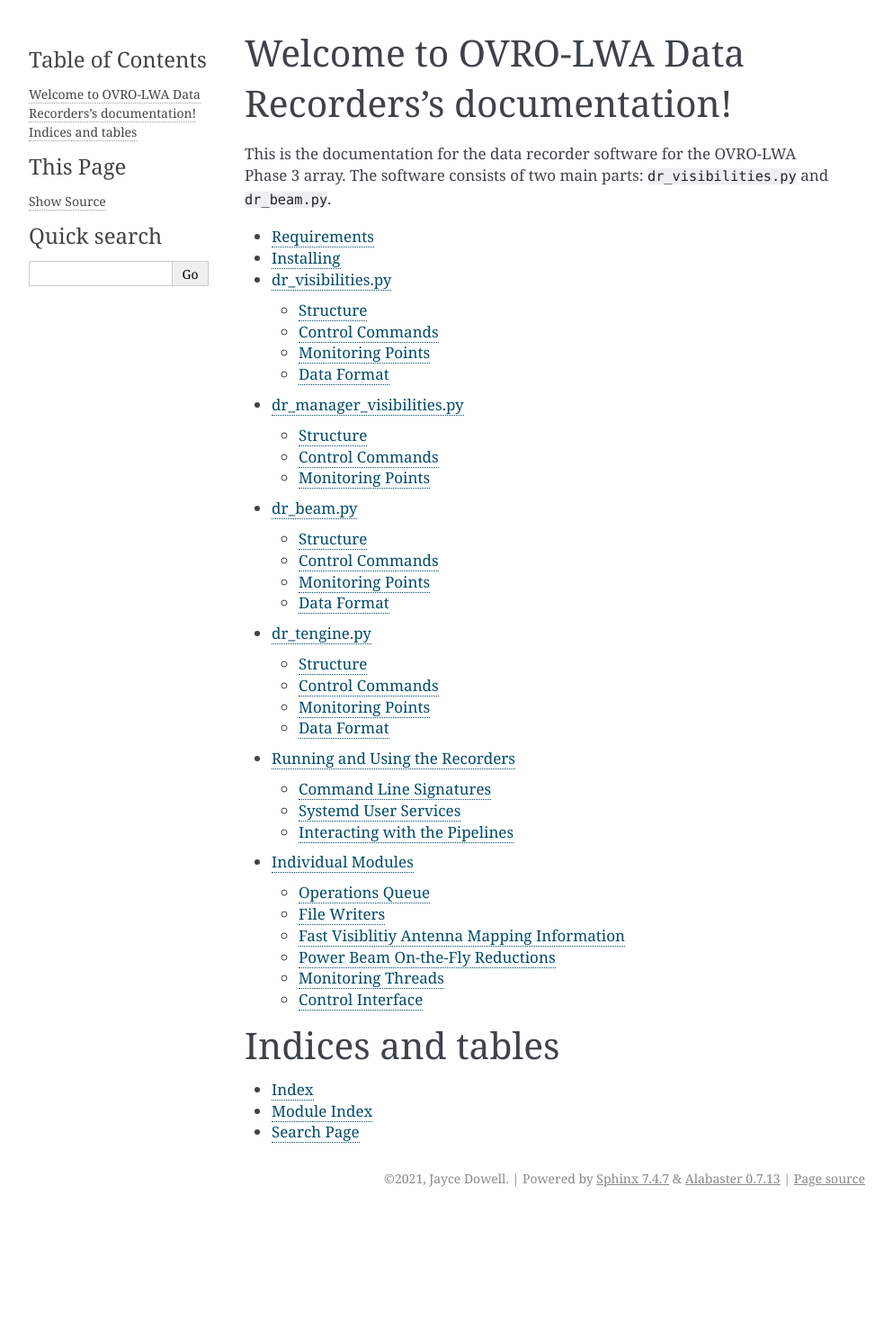
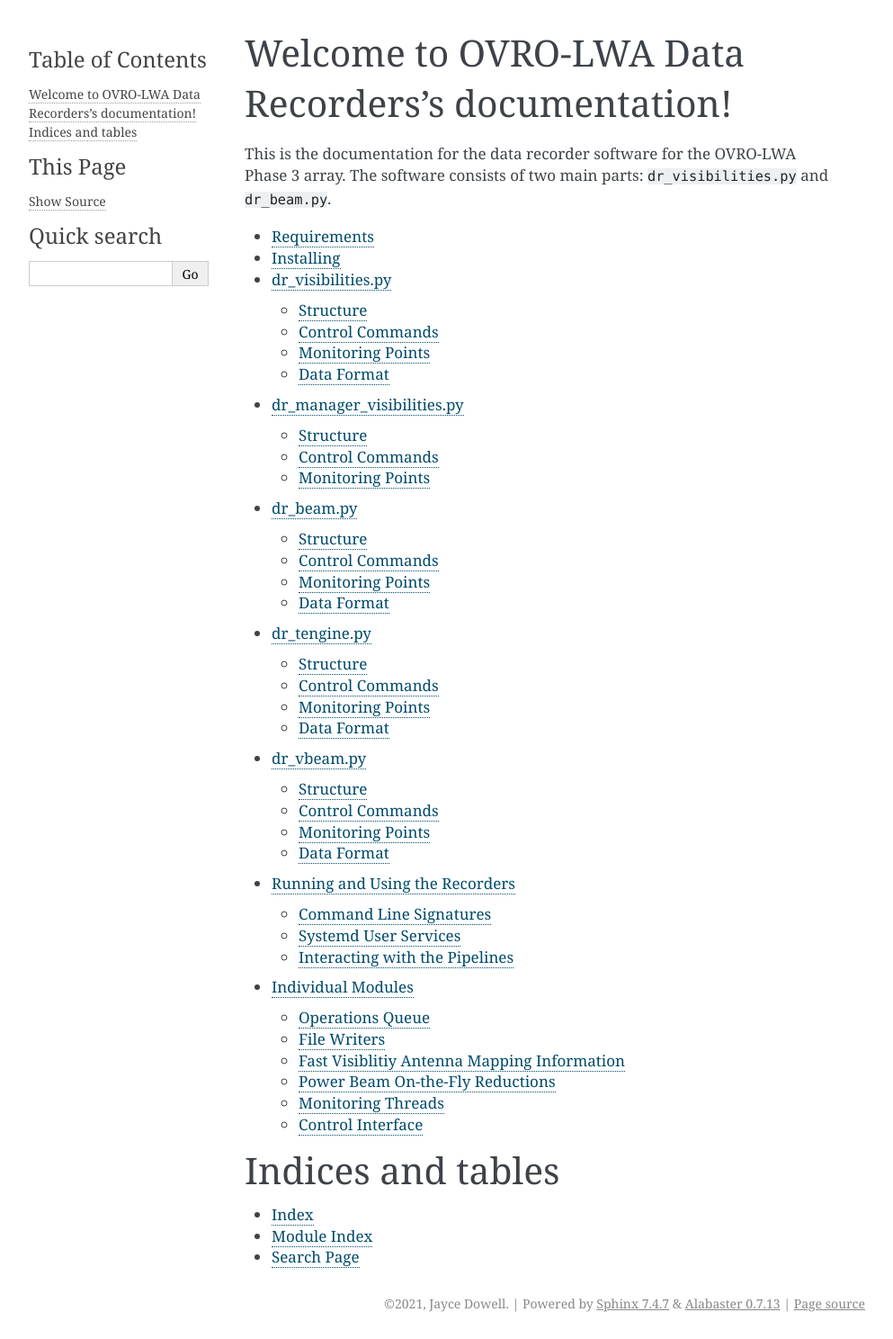
Before and after one commit to lwa-project/ovro_data_recorder, a Sphinx documentation site: the page built from docs/source/index.rst, in a window 1280 px wide. Shown: the whole page at 90% size, without its empty margins (148-1141 px from the left). Built offline with Sphinx 7.4.7, drawn with Linux system fonts in a browser that asks for light colours; formulas are drawn with MathJax 3; before the commit the page ends 1349 px from its top, so only the background shows below that; some of the changed lines change nothing that is shown.

Commit message:
Big doc update.

```diff
--- a/docs/source/index.rst
+++ b/docs/source/index.rst
@@ -17,6 +17,7 @@ array.  The software consists of two main parts: ``dr_visibilities.py`` and ``dr
    manager
    pbeam
    vbeam
+   rbeam
    using
    modules
 
--- /dev/null
+++ b/docs/source/rbeam.rst
@@ -0,0 +1,135 @@
+dr_vbeam.py
+=============
+
+``dr_vbeam.py`` is an alternative to ``dr_tengine.py`` that captures packetized
+beam data from the digital system, down selects the frequency coverage to match
+what is requested by the observer, and write it directly to disk in IBeam files.
+
+Structure
+---------
+
+The pipeline is written in the Bifrost framework and has four blocks:
+``CaptureOp``, ``DownSelectOp``, and ``WriterOp``.
+
+ * ``CaptureOp`` - This is the data capture block which is responsible for capturing
+   the beam packets from the digital system, ordering them in time and frequency,
+   and writing the organized data to a Bifrost ring.
+ * ``DownSelectOp`` - This takes the full voltage beam bandwidth and downselects it
+   to a frequency range provided by the observer.
+ * ``WriterOp`` - This reads in time domain data and writes raw DRX files to disk.
+
+ The pipeline is designed such that there is one pipeline per voltage beam.  For the
+ expected number un-averaged beams created by the digital system this equates to 2
+ pipeline instances.
+
+Control Commands
+----------------
+
+The ``dr_vbeam.py`` pipeline supports six commands: ``ping``, ``sync``, ``record``,
+``cancel``, ``delete``, and ``bnd``.
+
+  * ``ping`` - This command simply replies which is helpful to see if the pipeline
+    is responsive.  There are no required or optional arguments.  Returns a response
+    of "pong".
+  * ``sync`` - This command sets the system time via NTP.  The required arguments to
+    this command are:
+
+     * ``server`` - a NTP server name or IP address to sync against.
+
+    There are no optional arguments.  The command returns the sync status.
+  * ``record`` - This schedules a recording to take place.  The required arguments to
+    this command are:
+
+     * ``start_mjd`` - an integer MJD value for when the recording will start,
+     * ``start_mpm`` - an integer number of milliseconds past midnight value on the
+       MJD specified in ``start_mjd`` for when the recording will start, and
+     * ``duration_ms`` - the number of milliseconds to record data for.
+
+    There are no optional arguments.  The command returns the name of the file that
+    will be written.  The name will be of the format "<mjd>_<MCS sequence id>".
+  * ``cancel`` - This cancels a previously scheduled or active recording.  The
+     required arguments to this command are:
+
+      * `queue_number` - an entry number in the recording queue to cancel.
+
+    There are no optional arguments.  The command returns the base name for the files
+    that were to have been written/were written that is associated with the queue
+    entry.
+  * ``delete`` - This deletes a file from the recording directory.  The required
+    arguments to this command are:
+
+     * ``file_number`` - an entry number in the file list of the recording directory.
+
+    There are no optional arguments.  The command returns the name of the file that
+    was deleted.
+  * ``bnd`` - This controls the down selection in frequency.  The required arguments to
+    this command are:
+
+     * ``beam`` - an integer of the voltage beam number of control,
+     * ``central_freq`` - the central frequency of the down selection in Hz, and
+     * ``bw`` - the bandwidth in Hz.
+
+Monitoring Points
+-----------------
+
+There are several monitoring points for the pipeline.  All monitoring points live
+under the etcd key "/mon/drr#", where # is the power beam number that is being
+recorded.
+
+  * /mon/drr#/bifrost
+
+    * pipeline_lag - The lag between the system time and the
+      timestamps for data in the pipeline.
+    * max_acquire - The maximum span/gulp acquire time across
+      all blocks in the pipeline.
+    * max_process - The maximum span/gulp processing time
+      across all blocks in the pipeline.
+    * max_reserve - The maximum span/gulp reserve time across
+      all blocks in the pipeline.
+    * rx_rate - Packet capture rate for the pipeline.
+    * rx_missing - Fraction of missing packets for the pipeline.
+
+  * /mon/drr#/storage
+
+    * active_disk_size - The size of the disk where the
+      recording directory resides.
+    * active_disk_free - The amount of free space on the disk
+      where the recording directory resides.
+    * active_directory - The current recording directory.
+    * active_directory_size - The size of all files in the
+      recording directory.
+    * active_directory_count - The number of files in the
+      recording directory.
+
+  * /mon/drr#/summary - An overall status of the pipeline.  Possible values
+    are "normal", "warning", and "error".
+  * /mon/drr#/info - A more detailed explanation of the summary condition.
+
+
+
+Data Format
+-----------
+
+The IBeam format is a packetized format for storing complex frequency domain
+timeseries data.  The 15 B header for these packets is defined as:
+
+.. csv-table:: Header Fields
+  :header: Name, Data Type, Notes
+
+  server,  uint8_t,  1-based
+  gbe,     uint8_t,  not used
+  nchan,   uint8_t,
+  nbeam,   uint8_t,  always 1
+  nserver, uint8_t,  always 1
+  chan0,   uint16_t, big endian; first channel in packet
+  seq,     uint64_t, big endian; 1-based
+
+Following this header is a data section composed of little endian packed
+single precision floating point values, one for each beam, channel, and
+both polarizations contained in the frame.  This is a 3D data structure with
+axes beam x channel x polarization (X and Y).
+
+Sequence numbers can be converted to UNIX time stamps, `t` via:
+
+.. math::
+  t = seq \times \frac{8192}{196e6}.
```
